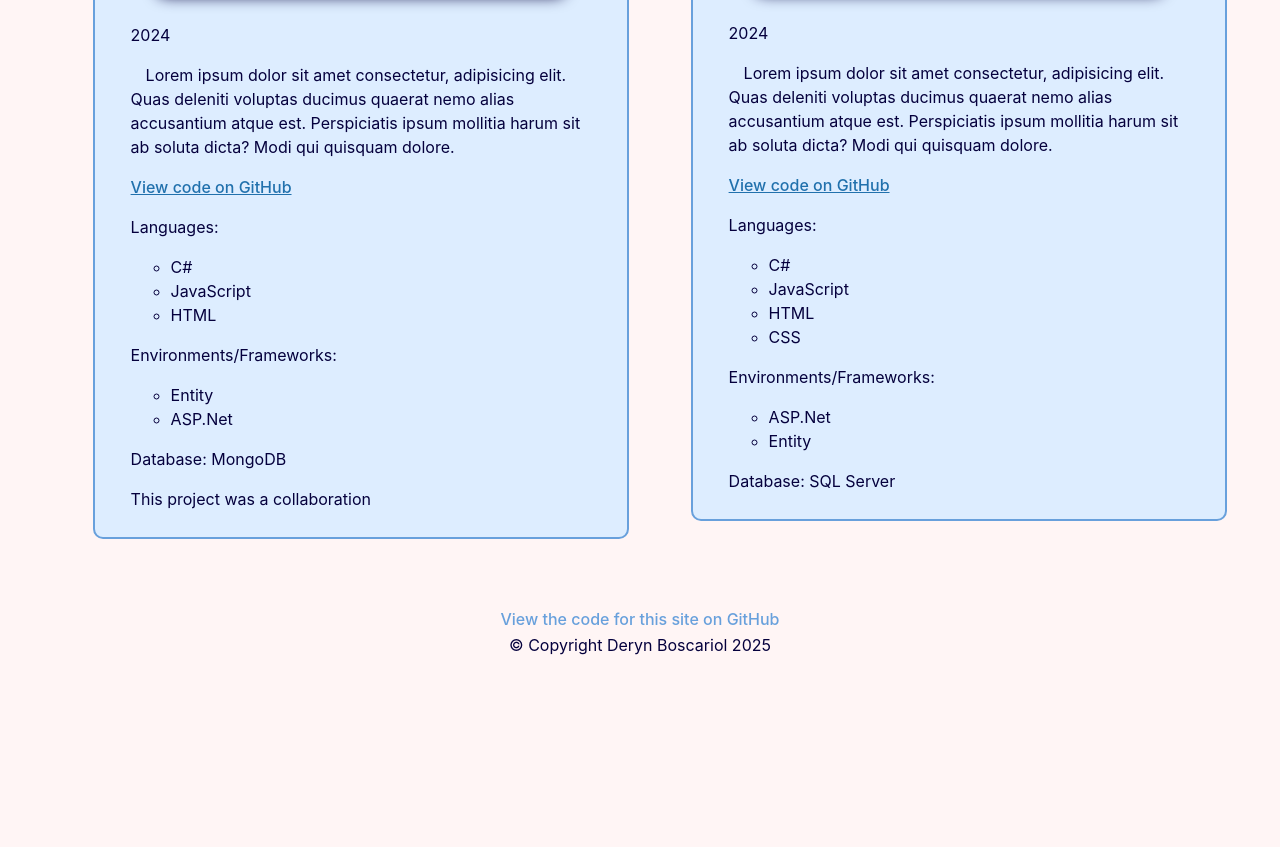
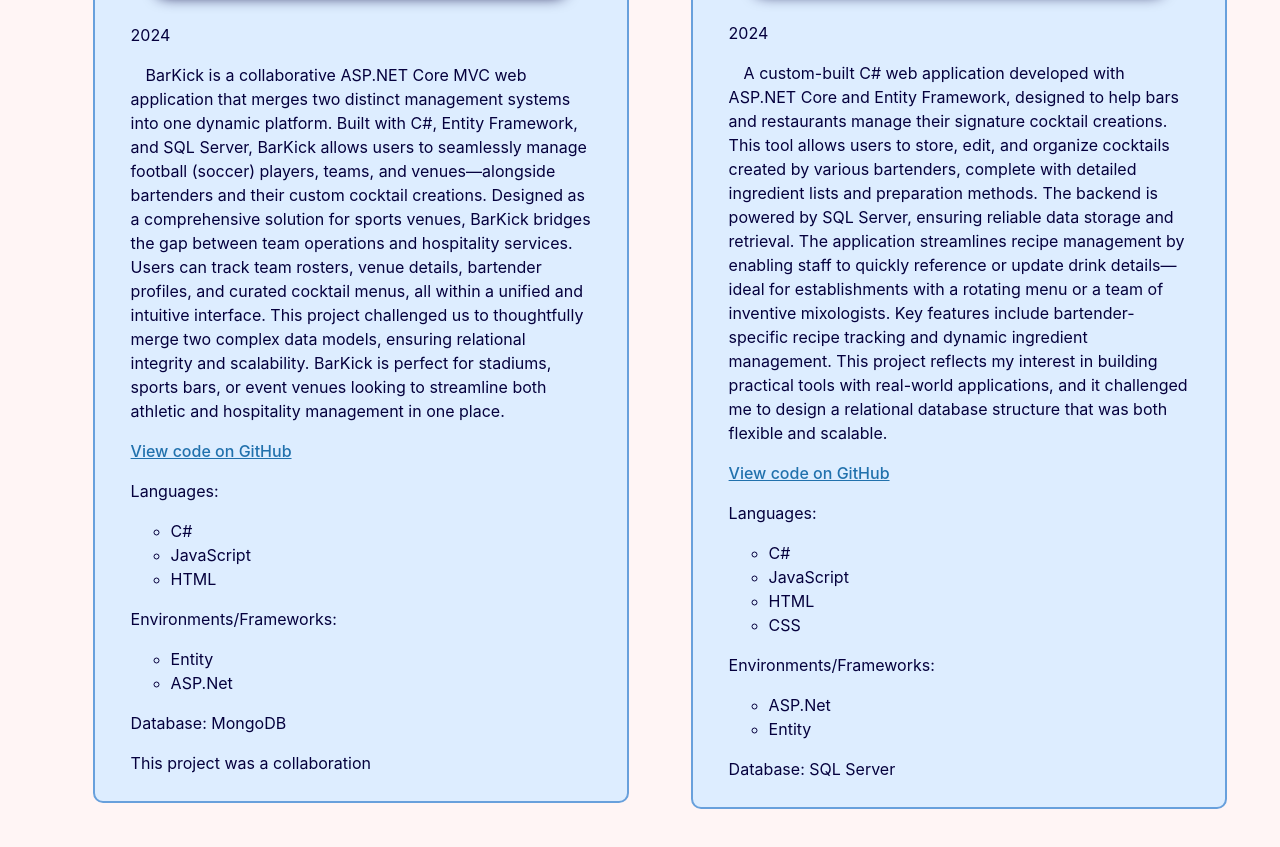
Before and after one commit to DerynBoscariol/Portfolio, a plain HTML site: page index.html in a window 1280 px wide. Shown: the part 4167-5014 px from the top of the page. Before the commit the page ends 4844 px from the top, so only its background shows below. Drawn offline with Linux system fonts and the light colour scheme.

Commit message:
added descriptions for back end projects

```diff
--- a/index.html
+++ b/index.html
@@ -168,7 +168,7 @@
                                 <img src="img/barKick.png" class="project-img" />
                                 <div class="info-text">
                                     <p>2024</p>
-                                    <p class="description">Lorem ipsum dolor sit amet consectetur, adipisicing elit. Quas deleniti voluptas ducimus quaerat nemo alias accusantium atque est. Perspiciatis ipsum mollitia harum sit ab soluta dicta? Modi qui quisquam dolore.</p>
+                                    <p class="description">BarKick is a collaborative ASP.NET Core MVC web application that merges two distinct management systems into one dynamic platform. Built with C#, Entity Framework, and SQL Server, BarKick allows users to seamlessly manage football (soccer) players, teams, and venues—alongside bartenders and their custom cocktail creations. Designed as a comprehensive solution for sports venues, BarKick bridges the gap between team operations and hospitality services. Users can track team rosters, venue details, bartender profiles, and curated cocktail menus, all within a unified and intuitive interface. This project challenged us to thoughtfully merge two complex data models, ensuring relational integrity and scalability. BarKick is perfect for stadiums, sports bars, or event venues looking to streamline both athletic and hospitality management in one place.</p>
                                     <a href="https://github.com/DerynBoscariol/BarKick" target="_blank"> View code on GitHub</a>
                                     <p>Languages:</p>
                                     <ul>
@@ -192,7 +192,7 @@
                                 <img src="img/cocktailRecipe.png" class="project-img" />
                                 <div class="info-text">
                                     <p>2024</p>
-                                    <p class="description">Lorem ipsum dolor sit amet consectetur, adipisicing elit. Quas deleniti voluptas ducimus quaerat nemo alias accusantium atque est. Perspiciatis ipsum mollitia harum sit ab soluta dicta? Modi qui quisquam dolore.</p>
+                                    <p class="description">A custom-built C# web application developed with ASP.NET Core and Entity Framework, designed to help bars and restaurants manage their signature cocktail creations. This tool allows users to store, edit, and organize cocktails created by various bartenders, complete with detailed ingredient lists and preparation methods. The backend is powered by SQL Server, ensuring reliable data storage and retrieval. The application streamlines recipe management by enabling staff to quickly reference or update drink details—ideal for establishments with a rotating menu or a team of inventive mixologists. Key features include bartender-specific recipe tracking and dynamic ingredient management. This project reflects my interest in building practical tools with real-world applications, and it challenged me to design a relational database structure that was both flexible and scalable.</p>
                                     <a href="https://github.com/DerynBoscariol/PassionProject" target="_blank"> View code on GitHub</a>
                                     <p>Languages:</p>
                                     <ul>
```
